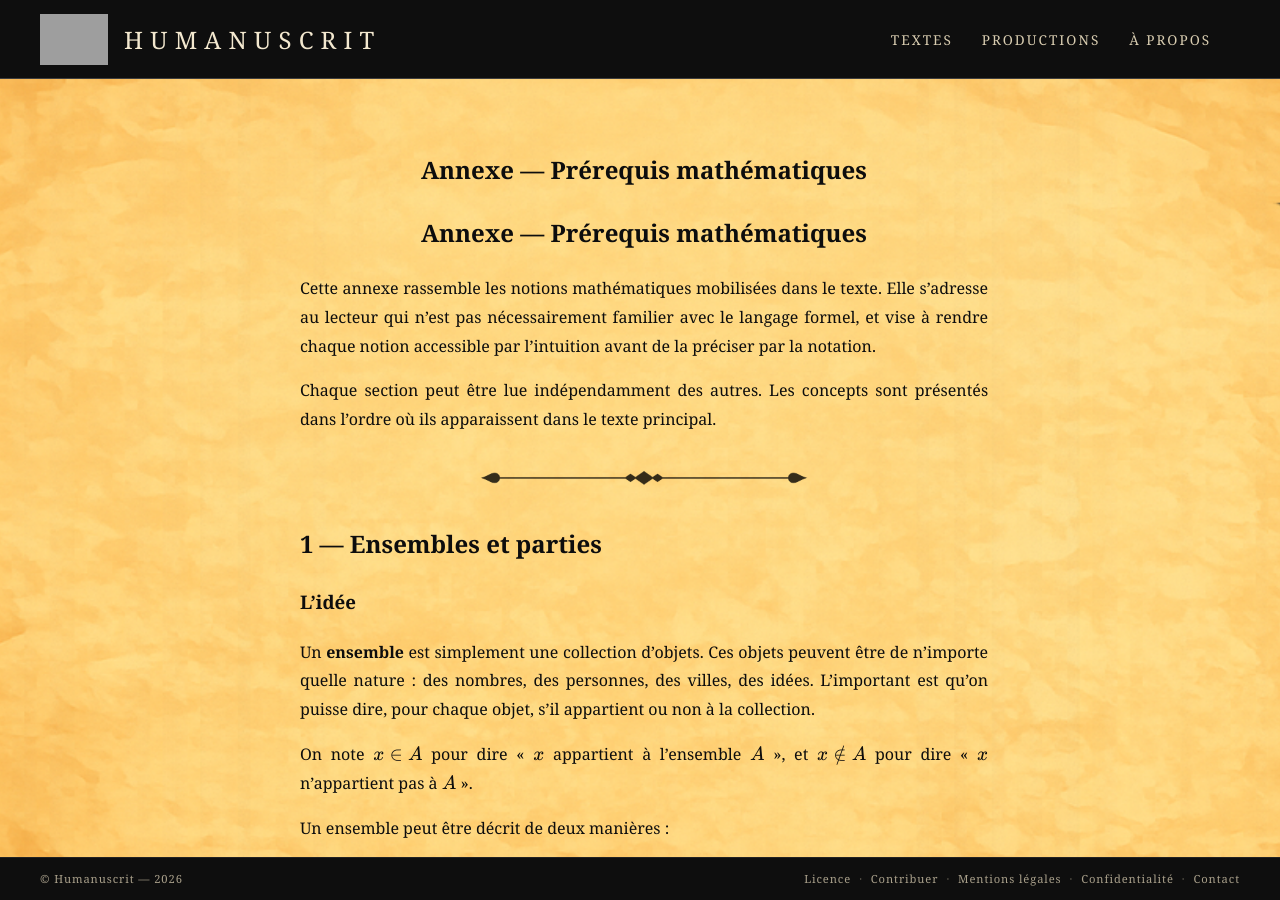
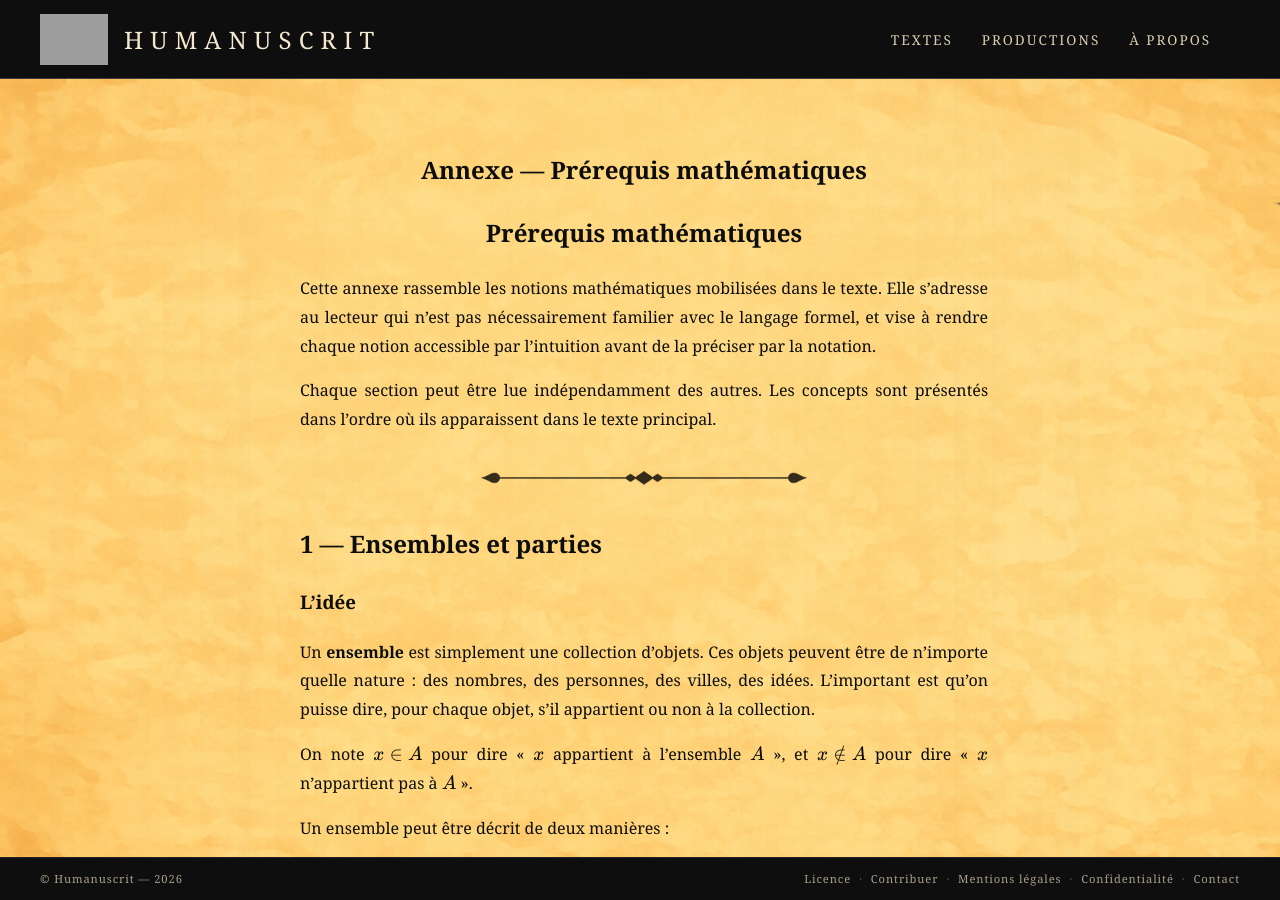
Before and after one commit to maxcarriere/humanuscrit, a Jekyll site: the page built from textes/reflexions/annexe_prerequis_mathematiques.md, in a window 1280 px wide and 900 px high. Built offline with Jekyll 4.4.1, drawn with Linux system fonts in a browser that asks for light colours; grey boxes are pictures that could not be loaded.

Commit message:
Annexe prerequis mathematiques: mise a jour
Co-authored-by: Cursor <cursoragent@cursor.com>

```diff
--- a/textes/reflexions/annexe_prerequis_mathematiques.md
+++ b/textes/reflexions/annexe_prerequis_mathematiques.md
@@ -4,7 +4,7 @@ permalink: /textes/reflexions/annexe-prerequis-mathematiques/
 order: 4
 ---
 
-# Annexe — Prérequis mathématiques
+# Prérequis mathématiques
 
 Cette annexe rassemble les notions mathématiques mobilisées dans le texte. Elle s'adresse au lecteur qui n'est pas nécessairement familier avec le langage formel, et vise à rendre chaque notion accessible par l'intuition avant de la préciser par la notation.
 
```
